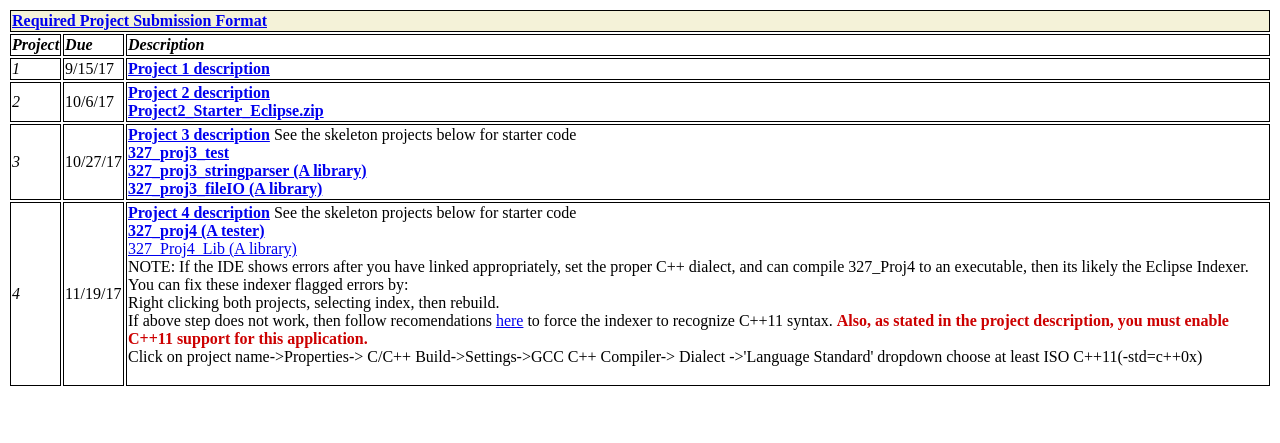
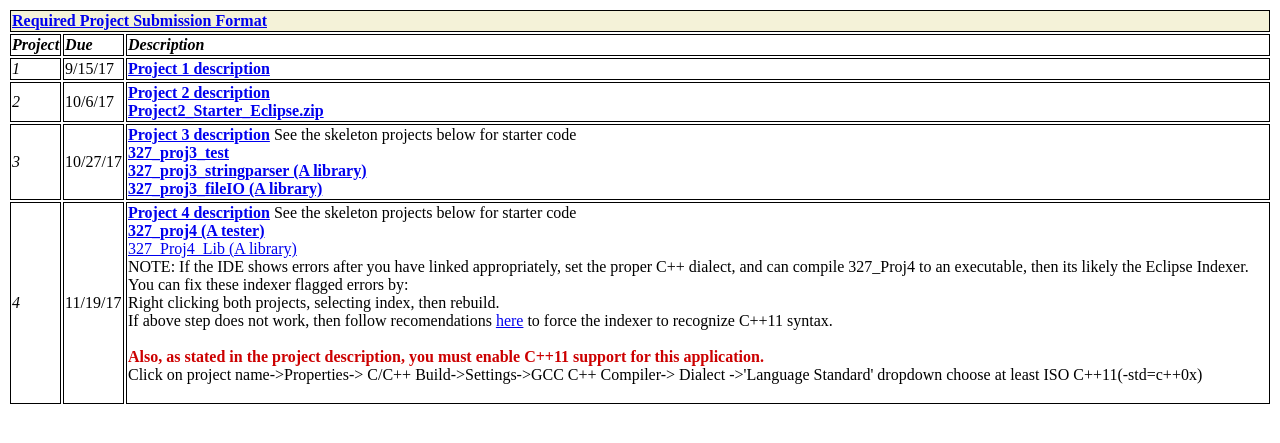
Before and after one commit to CNUClasses/CPSC327, a Jekyll site: the page navbar/Projects.html, which Jekyll copies as it is, in a window 1280 px wide. Shown: the top 443 px of the page. Built offline with Jekyll 4.4.1, drawn with Linux system fonts in a browser that asks for light colours.

Commit message:
project hint

```diff
--- a/navbar/Projects.html
+++ b/navbar/Projects.html
@@ -63,7 +63,7 @@
                   <BR>NOTE: If the IDE shows errors after you have linked appropriately, set the proper C++ dialect, and can compile 327_Proj4 to an executable, then its likely the Eclipse Indexer. You can fix these indexer flagged errors by:<br>
                   Right clicking both projects, selecting index, then rebuild.<br>
                   If above step does not work, then follow recomendations  <a href="https://stackoverflow.com/questions/13635079/enable-c11-in-eclipse-cdt-juno-kepler-luna-indexer">here</a> to force the indexer to recognize C++11 syntax.
-                  <strong style="color: #cc0000">Also, as stated in the project description, you must enable C++11 support for this application. </strong><br style="color: #cc0000"> Click on project name->Properties->
+                  <strong style="color: #cc0000"><br><br>Also, as stated in the project description, you must enable C++11 support for this application. </strong><br style="color: #cc0000"> Click on project name->Properties->
       C/C++ Build->Settings->GCC C++ Compiler-> Dialect ->'Language Standard' dropdown
       choose at least ISO C++11(-std=c++0x) <br>
                  <br>
```
